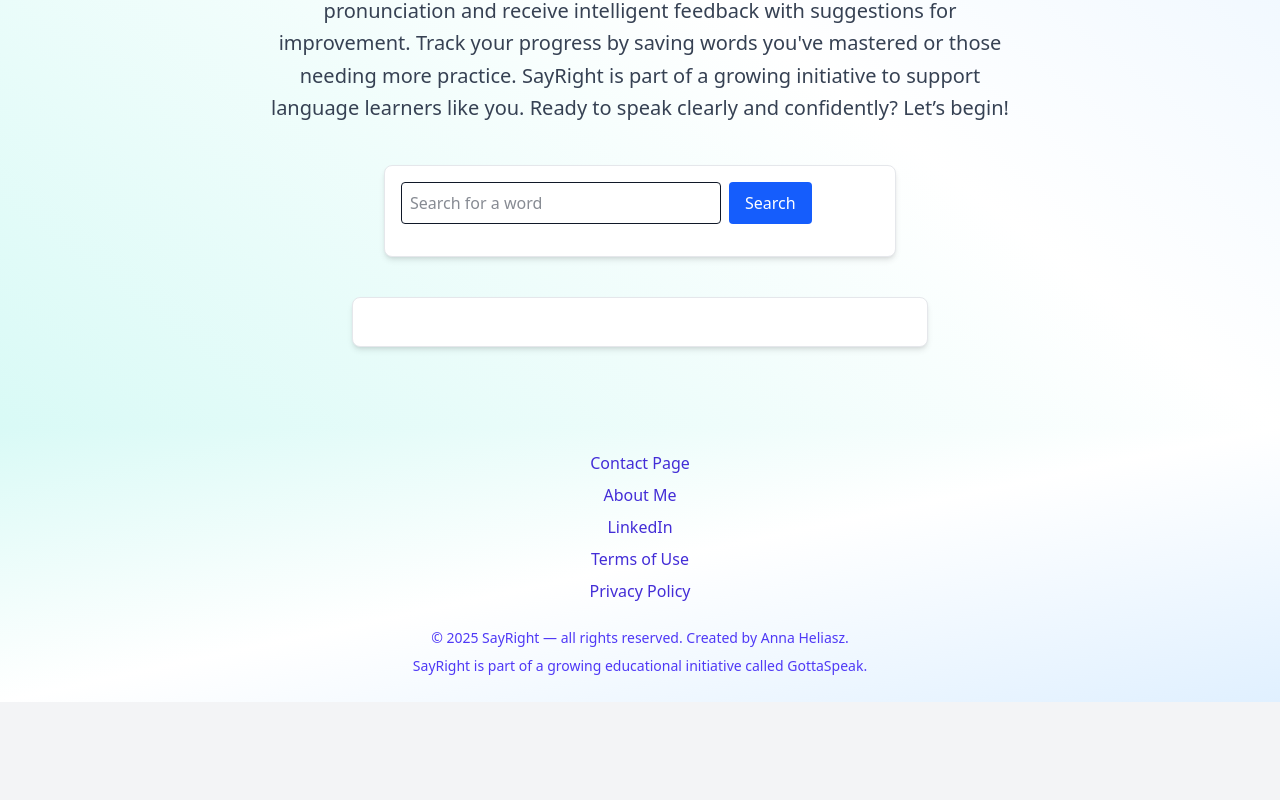
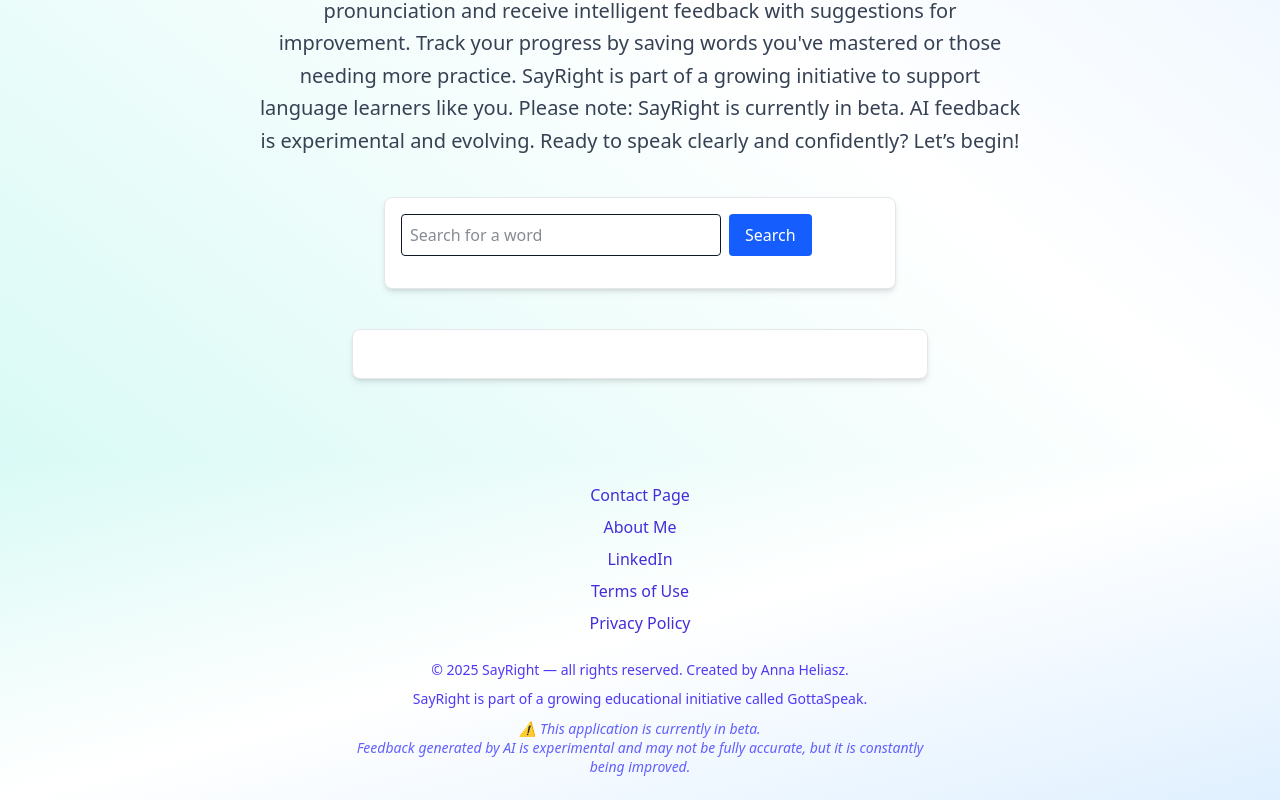
Before and after one commit to Ania58/Pronunciation-App-Frontend, a React (Vite) app: page / in a window 1280 px wide. Shown: the part 687-1487 px from the top of the page. Before the commit the page ends 1389 px from the top, so only its background shows below. Built offline with nearby package versions, Linux system fonts and the light colour scheme; no server answers.

Commit message:
Add betaNotice to footer with translations in PL, EN, ES

```diff
--- a/src/i18n/en/translation.json
+++ b/src/i18n/en/translation.json
@@ -25,11 +25,15 @@
     "aboutMe": "About Me",
     "terms": "Terms of Use",
     "privacy": "Privacy Policy",
-    "partOfGottaSpeak": "SayRight is part of a growing educational initiative called GottaSpeak."
+    "partOfGottaSpeak": "SayRight is part of a growing educational initiative called GottaSpeak.",
+    "betaNotice": {
+      "line1": "This application is currently in beta.",
+      "line2": "Feedback generated by AI is experimental and may not be fully accurate, but it is constantly being improved."
+    }
   },
 
   "mainTitle": "Welcome to SayRight",
-  "mainDescription": "SayRight is your AI-powered assistant for mastering English pronunciation. With over 135,000 words, you'll find detailed IPA transcriptions, native speaker recordings, categories, and difficulty levels to explore. Sign up to record your pronunciation and receive intelligent feedback with suggestions for improvement. Track your progress by saving words you've mastered or those needing more practice. SayRight is part of a growing initiative to support language learners like you. Ready to speak clearly and confidently? Let’s begin!",
+  "mainDescription": "SayRight is your AI-powered assistant for mastering English pronunciation. With over 135,000 words, you'll find detailed IPA transcriptions, native speaker recordings, categories, and difficulty levels to explore. Sign up to record your pronunciation and receive intelligent feedback with suggestions for improvement. Track your progress by saving words you've mastered or those needing more practice. SayRight is part of a growing initiative to support language learners like you. Please note: SayRight is currently in beta. AI feedback is experimental and evolving. Ready to speak clearly and confidently? Let’s begin!",
 
   "searchPlaceholder": "Search for a word",
   "search": "Search",
--- a/src/i18n/es/translation.json
+++ b/src/i18n/es/translation.json
@@ -25,11 +25,15 @@
       "aboutMe": "Sobre mí",
       "terms": "Términos de uso",
       "privacy": "Política de privacidad",
-      "partOfGottaSpeak": "SayRight forma parte de una iniciativa educativa en desarrollo llamada GottaSpeak."
+      "partOfGottaSpeak": "SayRight forma parte de una iniciativa educativa en desarrollo llamada GottaSpeak.",
+      "betaNotice": {
+        "line1": "Esta aplicación se encuentra actualmente en fase beta.",
+        "line2": "La retroalimentación generada por IA es experimental y puede no ser completamente precisa, pero se mejora continuamente."
+      }
     },
 
   "mainTitle": "Bienvenido a SayRight",
-  "mainDescription": "SayRight es tu asistente con tecnología de IA para dominar la pronunciación del inglés. Con más de 135 000 palabras, encontrarás transcripciones IPA detalladas, grabaciones de hablantes nativos, categorías y niveles de dificultad para explorar. Regístrate para grabar tu pronunciación y recibir comentarios inteligentes con sugerencias para mejorar. Haz seguimiento de tu progreso guardando las palabras que ya dominas o las que necesitas practicar más. SayRight forma parte de una iniciativa creciente para apoyar a estudiantes de idioma como tú. ¿Listo para hablar con claridad y confianza? ¡Empecemos!",
+  "mainDescription": "SayRight es tu asistente con tecnología de IA para dominar la pronunciación del inglés. Con más de 135 000 palabras, encontrarás transcripciones IPA detalladas, grabaciones de hablantes nativos, categorías y niveles de dificultad para explorar. Regístrate para grabar tu pronunciación y recibir comentarios inteligentes con sugerencias para mejorar. Haz seguimiento de tu progreso guardando las palabras que ya dominas o las que necesitas practicar más. SayRight forma parte de una iniciativa creciente para apoyar a estudiantes de idioma como tú. Ten en cuenta que SayRight está en fase beta. La retroalimentación de IA es experimental y está en evolución. ¿Listo para hablar con claridad y confianza? ¡Empecemos!",
 
   "searchPlaceholder": "Buscar una palabra",
   "search": "Buscar",
--- a/src/i18n/pl/translation.json
+++ b/src/i18n/pl/translation.json
@@ -26,11 +26,15 @@
       "aboutMe": "O mnie",
       "terms": "Regulamin",
       "privacy": "Polityka prywatności",
-      "partOfGottaSpeak": "SayRight jest częścią rozwijanej inicjatywy edukacyjnej o nazwie GottaSpeak."
+      "partOfGottaSpeak": "SayRight jest częścią rozwijanej inicjatywy edukacyjnej o nazwie GottaSpeak.",
+      "betaNotice": {
+        "line1": "Aplikacja znajduje się obecnie w fazie beta.",
+        "line2": "Informacje zwrotne generowane przez AI są eksperymentalne i mogą nie być w pełni dokładne, ale są stale udoskonalane."
+      }
     },
 
   "mainTitle": "Witaj w SayRight",
-  "mainDescription": "SayRight to Twój asystent wspierany przez AI, który pomoże Ci opanować angielską wymowę. W bazie znajdziesz ponad 135 000 słów z dokładnymi transkrypcjami IPA, nagraniami native speakerów, kategoriami oraz poziomami trudności. Zarejestruj się, aby nagrywać swoją wymowę i otrzymywać inteligentne informacje zwrotne z propozycjami ulepszeń. Śledź swoje postępy, zapisując słowa, które już opanowałeś lub które wymagają więcej ćwiczeń. SayRight to część rosnącej inicjatywy wspierającej osoby uczące się języka. Gotowy, by mówić wyraźnie i pewnie? Zaczynamy!",
+  "mainDescription": "SayRight to Twój asystent wspierany przez AI, który pomoże Ci opanować angielską wymowę. W bazie znajdziesz ponad 135 000 słów z dokładnymi transkrypcjami IPA, nagraniami native speakerów, kategoriami oraz poziomami trudności. Zarejestruj się, aby nagrywać swoją wymowę i otrzymywać inteligentne informacje zwrotne z propozycjami ulepszeń. Śledź swoje postępy, zapisując słowa, które już opanowałeś lub które wymagają więcej ćwiczeń. SayRight to część rosnącej inicjatywy wspierającej osoby uczące się języka. Uwaga: SayRight znajduje się obecnie w wersji beta. Opinie AI są eksperymentalne i stale się rozwijają. Gotowy, by mówić wyraźnie i pewnie? Zaczynamy!",
 
   "searchPlaceholder": "Wyszukaj słowo",
   "search": "Szukaj",
--- a/src/layout/Footer.tsx
+++ b/src/layout/Footer.tsx
@@ -67,6 +67,14 @@ export default function Footer() {
           .
         </div>
         <div className="mt-1.5">{t('footer.partOfGottaSpeak')}</div>
+        <div className="mt-2 text-indigo-500 italic text-xs sm:text-sm leading-snug text-center max-w-xl mx-auto">
+          <span className="block">
+            ⚠️ {t('footer.betaNotice.line1')}
+          </span>
+          <span className="block">
+            {t('footer.betaNotice.line2')}
+          </span>
+        </div>
       </div>
     </footer>
   );
```
